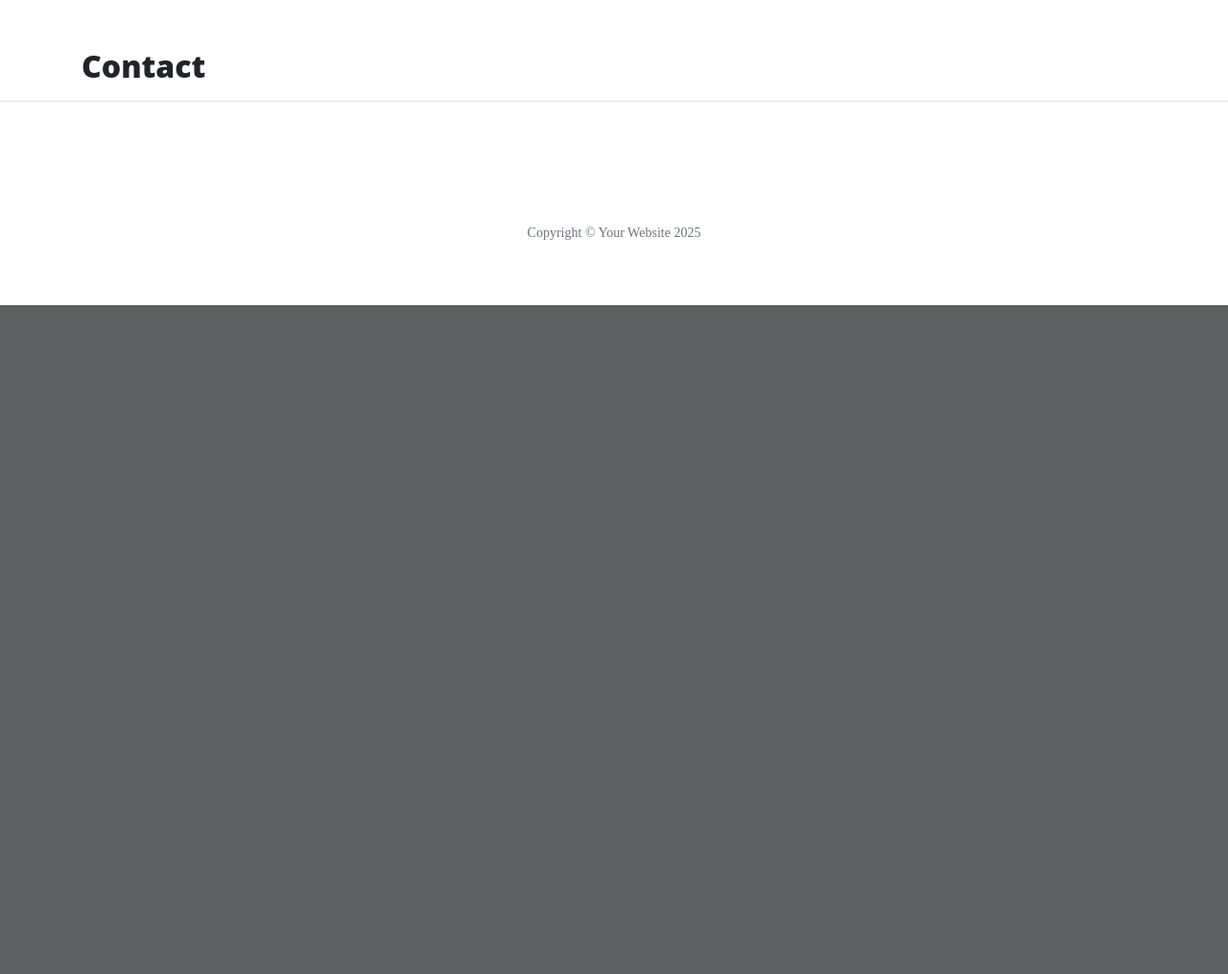
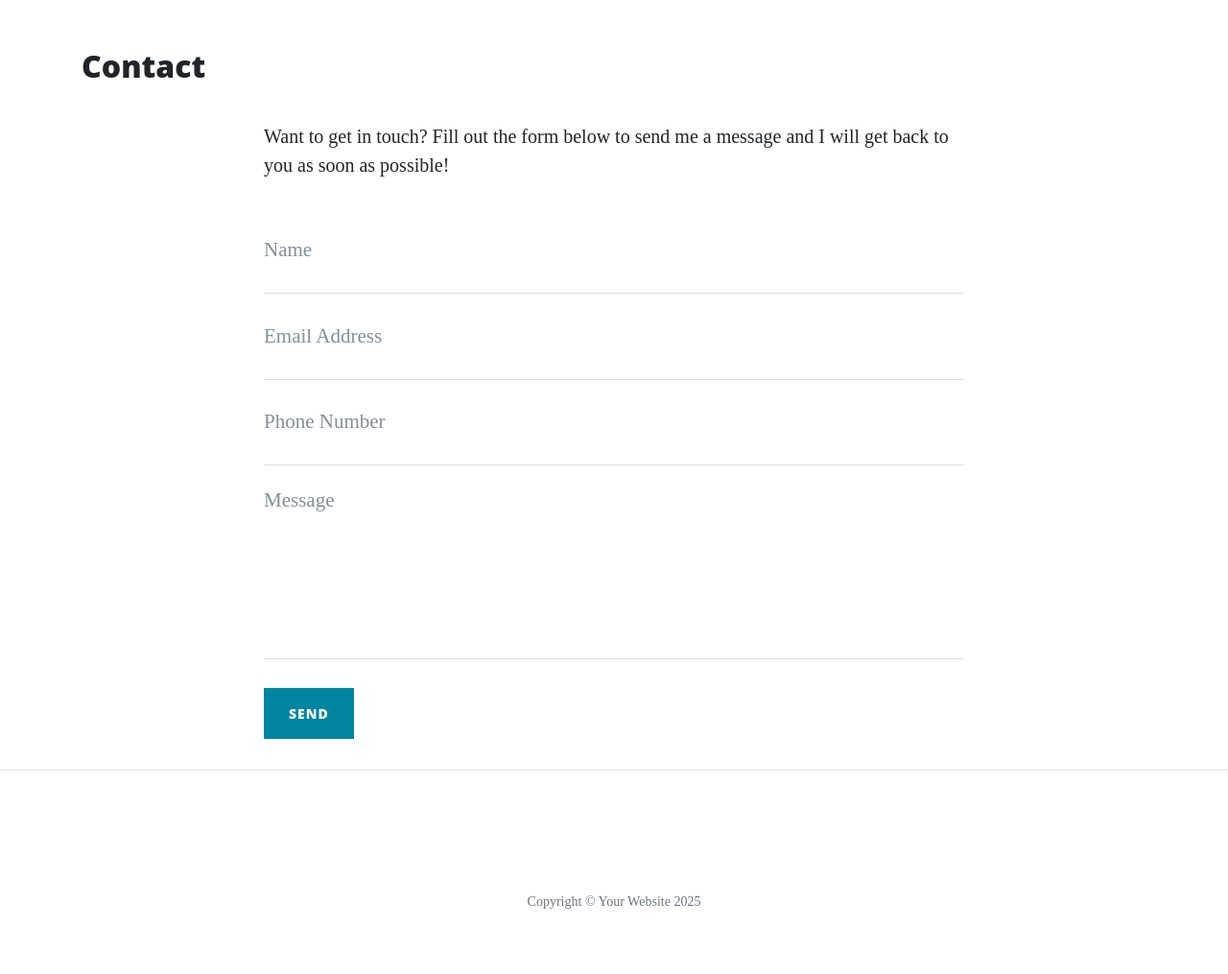
Before and after one commit to thequig-lebowski/thorin-flask-app, a Flask app: page /contact in a window 1280 px wide. Shown: the part 628-1643 px from the top of the page at 96% size. Before the commit the page ends 946 px from the top, so only its background shows below. Run offline with Flask 3, Linux system fonts and the light colour scheme; some libraries are stand-ins or nearby versions.

Commit message:
fluff out contact page

```diff
--- a/run.py
+++ b/run.py
@@ -1,8 +1,13 @@
 import os
 import json
-from flask import Flask, render_template
+import datetime
+from flask import Flask, render_template, request, flash
+if os.path.exists("env.py"):
+    import env
+
 
 app = Flask(__name__)
+app.secret_key = os.environ.get("SECRET_KEY")
 
 @app.route("/")
 def index():
@@ -30,8 +35,10 @@
 
 
 
-@app.route('/contact')
+@app.route('/contact', methods=['GET', 'POST'])
 def contact():
+    if request.method == "POST":
+        flash("Thanks {}, we have received your message!".format(request.form.get("name")))
     return render_template("contact.html", page_title="Contact")
 
 
--- a/templates/base.html
+++ b/templates/base.html
@@ -6,6 +6,7 @@
     <meta name="viewport" content="width=device-width, initial-scale=1.0">
     <link rel="stylesheet" href="{{ url_for('static', filename='vendor/bootstrap/css/bootstrap.min.css') }}" type="text/css">
     <link rel="stylesheet" href="{{ url_for('static', filename='css/clean-blog.min.css') }}" type="text/css">
+    <link rel="shortcut icon" href="{{ url_for('static', filename='favicon.ico') }}">
     <link rel="stylesheet" href="{{ url_for('static', filename='css/styles.css') }}" type="text/css">
     <title>Hello Flask</title>
 </head>
--- a/templates/contact.html
+++ b/templates/contact.html
@@ -1,4 +1,63 @@
 {% extends "base.html" %}
 {% block content %}
     <h2>{{ page_title }}</h2>
+
+
+    <div class="row">
+        <div class="col-lg-8 col-md-10 mx-auto">
+
+            {% with messages = get_flashed_messages() %}
+                {% if messages %}
+                    <ul class="flashes">
+                        {% for message in messages %}
+                            <li>{{ message }}</li>
+                        {% endfor %}
+                    </ul>
+                {% endif %}
+            {% endwith %}
+
+            <p>Want to get in touch? Fill out the form below to send me a message and I will get back to you as soon as
+                possible!</p>
+            <form method="POST" name="sentMessage" id="contactForm" novalidate>
+                <div class="control-group">
+                    <div class="form-group floating-label-form-group controls">
+                        <label>Name</label>
+                        <input type="text" class="form-control" placeholder="Name" name="name" id="name" required
+                            data-validation-required-message="Please enter your name.">
+                        <p class="help-block text-danger"></p>
+                    </div>
+                </div>
+                <div class="control-group">
+                    <div class="form-group floating-label-form-group controls">
+                        <label>Email Address</label>
+                        <input type="email" class="form-control" placeholder="Email Address" name="email" id="email" required
+                            data-validation-required-message="Please enter your email address.">
+                        <p class="help-block text-danger"></p>
+                    </div>
+                </div>
+                <div class="control-group">
+                    <div class="form-group col-xs-12 floating-label-form-group controls">
+                        <label>Phone Number</label>
+                        <input type="tel" class="form-control" placeholder="Phone Number" name="phone" id="phone" required
+                            data-validation-required-message="Please enter your phone number.">
+                        <p class="help-block text-danger"></p>
+                    </div>
+                </div>
+                <div class="control-group">
+                    <div class="form-group floating-label-form-group controls">
+                        <label>Message</label>
+                        <textarea rows="5" class="form-control" placeholder="Message" name="message" id="message" required
+                            data-validation-required-message="Please enter a message."></textarea>
+                        <p class="help-block text-danger"></p>
+                    </div>
+                </div>
+                <br>
+                <div id="success"></div>
+                <div class="form-group">
+                    <button type="submit" class="btn btn-primary" id="sendMessageButton">Send</button>
+                </div>
+            </form>
+        </div>
+    </div>
+
 {% endblock %}
```
Also changed, not shown: static/favicon.ico (added).
